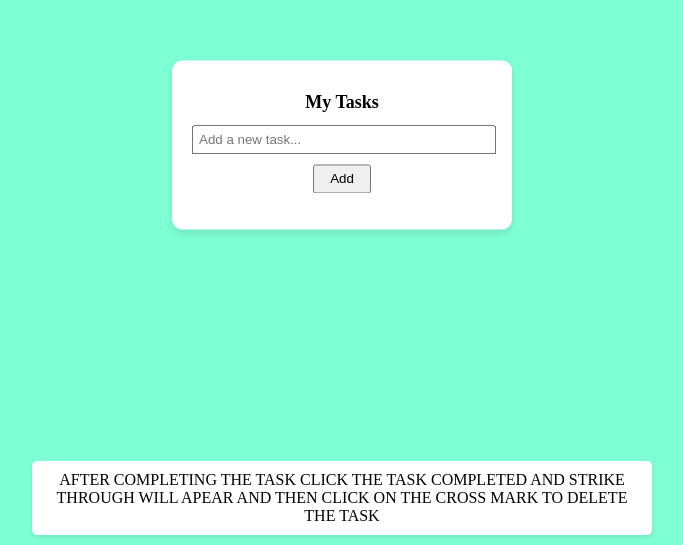
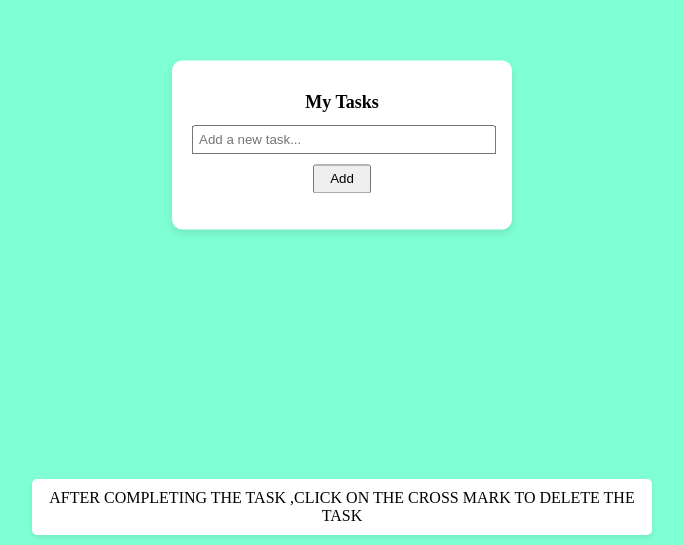
Before and after one commit to ANTARIKSH2007TAMULY/TO-DO-LIST, a plain HTML site: page index.html in a window 1280 px wide. Shown: the part 255-800 px from the top of the page, without its empty margins (298-981 px from the left). Drawn offline with Linux system fonts and the light colour scheme.

Commit message:
Update index.html

```diff
--- a/index.html
+++ b/index.html
@@ -39,7 +39,7 @@
         border-radius: 5px;
         box-shadow: 0 2px 4px rgba(0, 0, 0, 0.1);
     ">
-        AFTER COMPLETING THE TASK CLICK THE TASK COMPLETED AND STRIKE THROUGH WILL APEAR AND THEN CLICK ON THE CROSS MARK TO DELETE THE TASK
+        AFTER COMPLETING THE TASK ,CLICK ON THE CROSS MARK TO DELETE THE TASK
     </div>
 
     <script src="b.js"></script>
```
